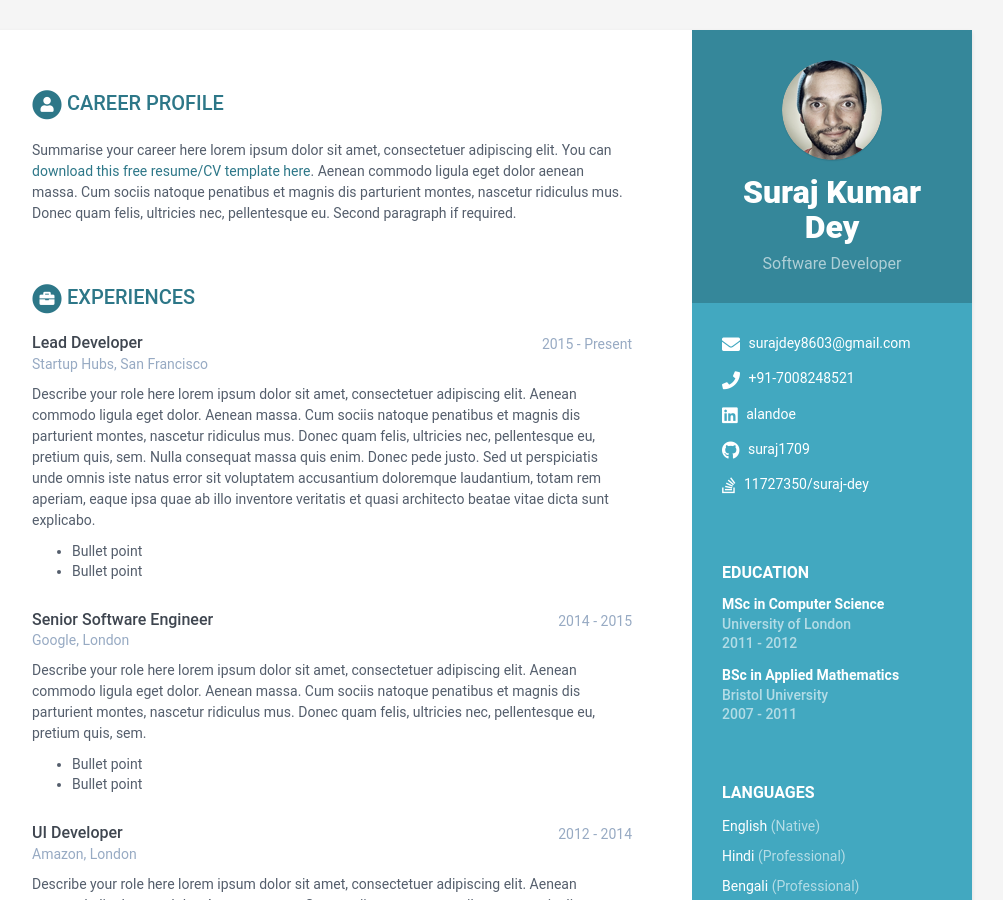
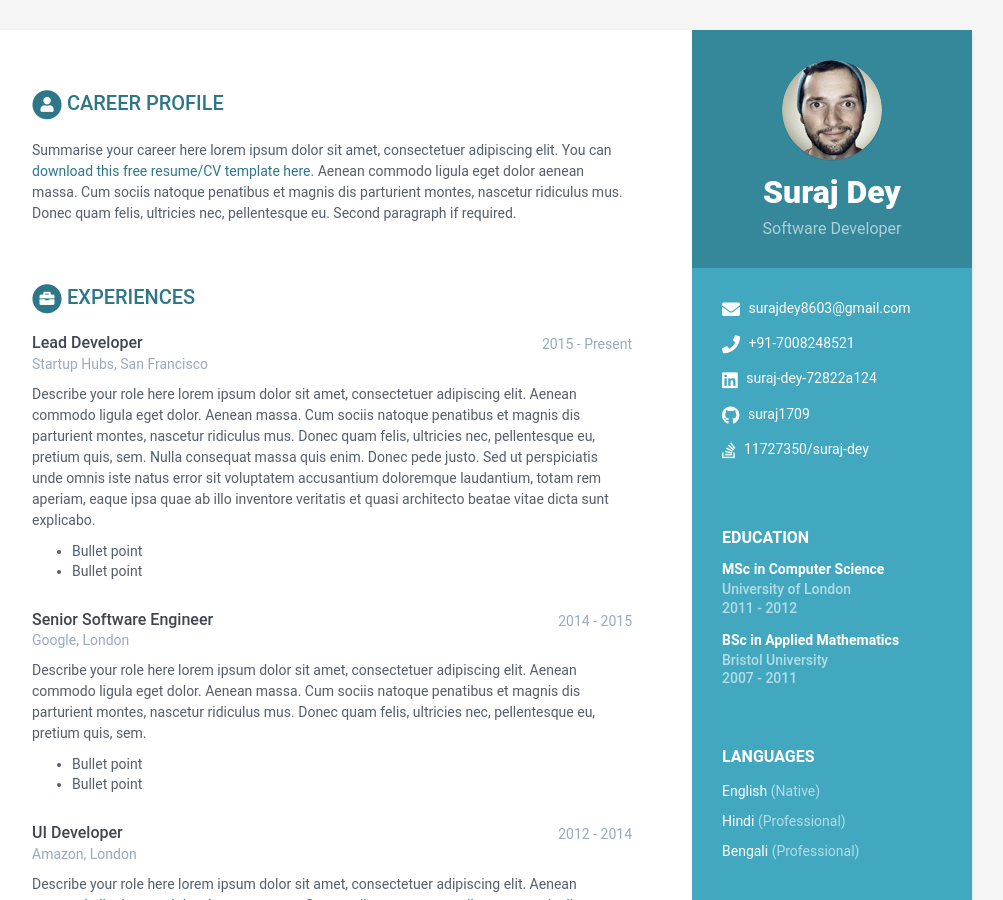
Before and after one commit to suraj1709/resume, a Jekyll site: the page built from index.html, in a window 1280 px wide and 900 px high. Shown: the whole window, without its empty margins (168-1171 px from the left). Built offline with Jekyll 4.4.1, drawn with Linux system fonts in a browser that asks for light colours.

Commit message:
Update data.yml

```diff
--- a/_data/data.yml
+++ b/_data/data.yml
@@ -7,14 +7,14 @@ sidebar:
     education: True # set to False if you want education in main section instead of in sidebar
 
     # Profile information
-    name: Suraj Kumar Dey
+    name: Suraj Dey
     tagline: Software Developer
     avatar: profile.png  #place a 100x100 picture inside /assets/images/ folder and provide the name of the file below
 
     # Sidebar links
     email: surajdey8603@gmail.com
     phone: +91-7008248521
-    linkedin: alandoe
+    linkedin: suraj-dey-72822a124
     github: suraj1709
     stack-overflow: 11727350/suraj-dey
 
```
